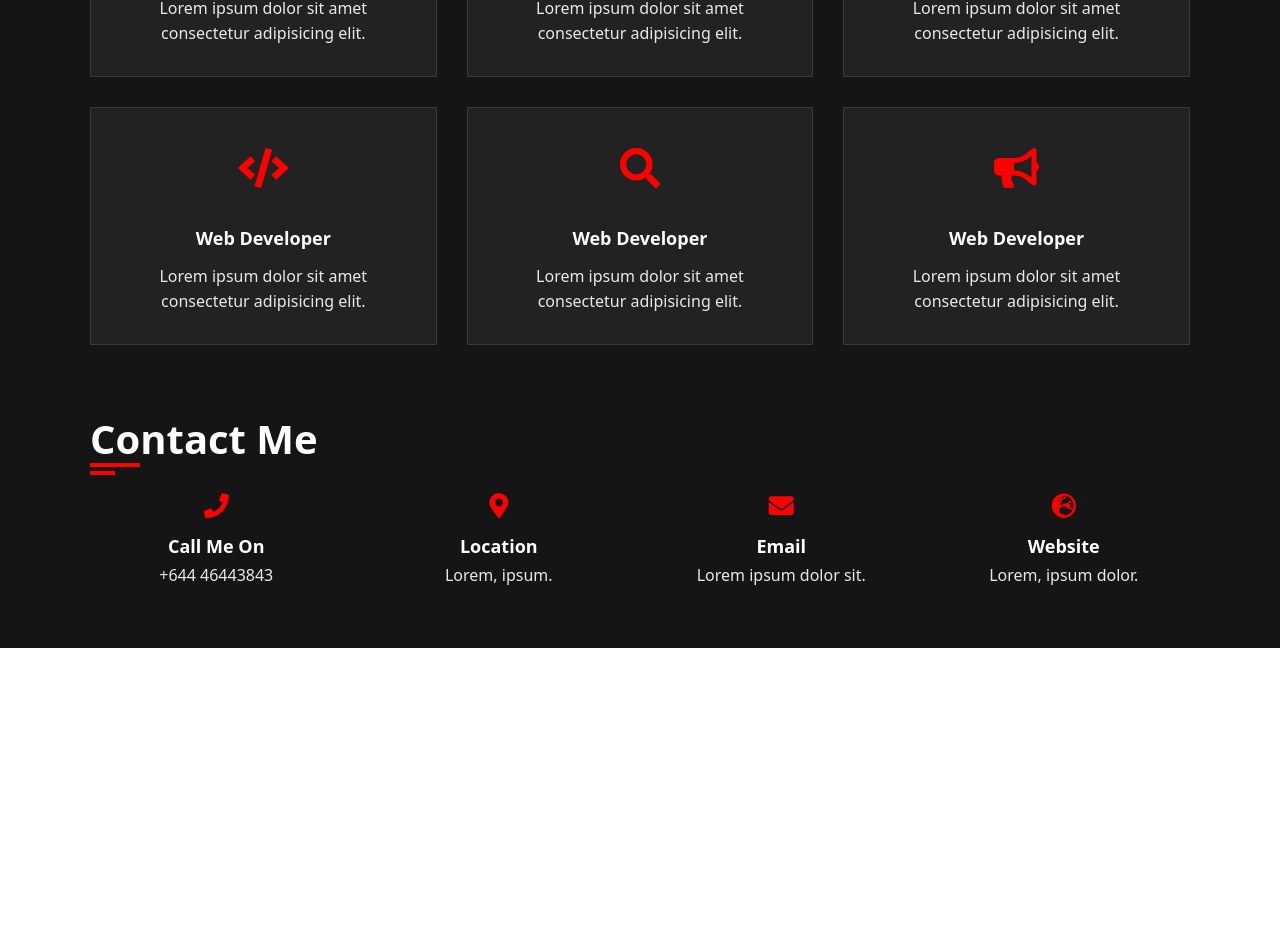
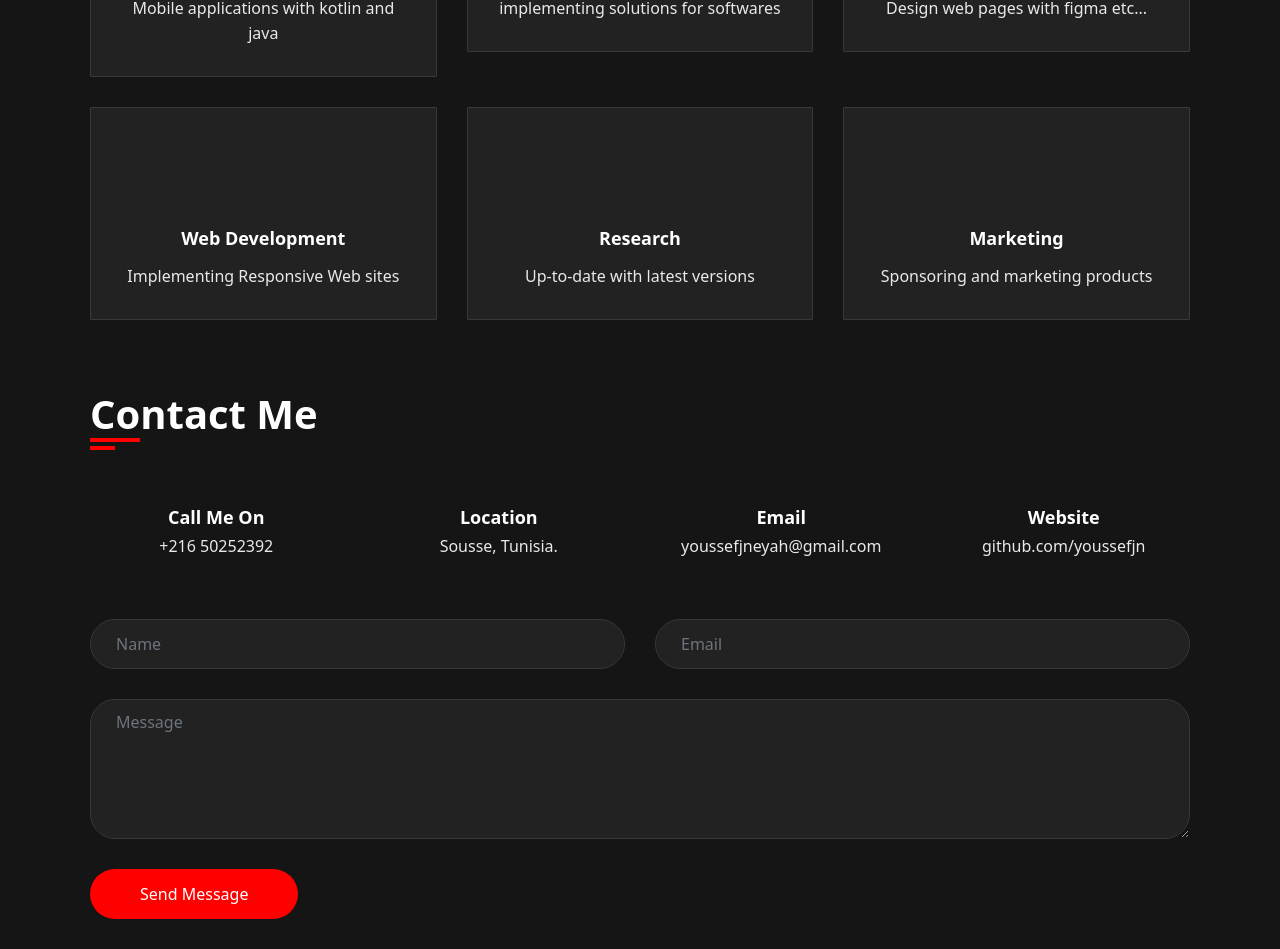
Before and after one commit to youssefjn/angular-project, an Angular app: page /blog in a window 1280 px wide. Shown: the part 800-1749 px from the top of the page. Before the commit the page ends 1448 px from the top, so only its background shows below. Built offline with nearby package versions, Linux system fonts and the light colour scheme.

Commit message:
blog updates

```diff
--- a/src/app/blog/blog.component.css
+++ b/src/app/blog/blog.component.css
@@ -269,3 +269,46 @@ top: -40px;
     color: var(--text-black-700);
     font-weight: 400;
 }
+.contact .contact-form {
+    flex: 0 0 100%;
+    max-width: 100%;
+}
+
+.contact .contact-form .col-6 {
+    flex: 0 0 50%;
+    max-width: 50%;
+}
+
+.contact .contact-form .col-12 {
+    flex: 0 0 100%;
+    max-width: 100%;
+}
+
+.contact .contact-form .form-item {
+    margin-bottom: 30px;
+}
+
+.contact .contact-form .form-item .form-control {
+    width: 100%;
+    height: 50px;
+    border-radius: 25px;
+    background-color: var(--bg-black-100);
+    border: 1px solid var(--bg-black-50);
+    padding: 10px 25px;
+    font-size: 16px;
+    color: var(--text-black-700);
+    transition: all 0.3s ease;
+}
+
+.contact .contact-form .form-item .form-control:focus {
+    box-shadow: 0 0 20px rgba(48, 46, 77, 0.15);
+}
+
+.contact .contact-form .form-item textarea.form-control {
+    height: 140px;
+}
+
+.contact .contact-form .btn {
+    height: 50px;
+    padding: 0 50px;
+}
--- a/src/app/blog/blog.component.html
+++ b/src/app/blog/blog.component.html
@@ -1,4 +1,4 @@
-<link rel="stylesheet" href="https://cdnjs.cloudflare.com/ajax/libs/font-awesome/5.15.4/css/all.min.css">
+<a class=" btn btn-secondary btn-lg" style="position: absolute;" href="/home"> go Back</a>
 <body class="dark">
     <div class="main-container">
         <div class="main-content">
@@ -12,7 +12,7 @@
                             <a href="#" class="btn">Download CV</a>
                         </div>
                         <div class="home-img padd-15">
-                            <img src="https://thumbs.dreamstime.com/b/portrait-handsome-smiling-young-man-folded-arms-smiling-joyful-cheerful-men-crossed-hands-isolated-studio-shot-172869765.jpg"
+                            <img src="../assets/youssef_jneyah.jpg"
                                 alt="Me">
                         </div>
                     </div>
@@ -32,8 +32,8 @@
                                 <div class="icon">
                                     <i class="fa fa-mobile-alt"></i>
                                 </div>
-                                <h4>Web developer</h4>
-                                <p>Lorem ipsum dolor sit amet consectetur adipisicing elit.</p>
+                                <h4>Mobile Development</h4>
+                                <p>Mobile applications with kotlin and java</p>
                             </div>
                         </div>
                         <div class="service-item padd-15">
@@ -41,8 +41,8 @@
                                 <div class="icon">
                                     <i class="fa fa-laptop-code"></i>
                                 </div>
-                                <h4>Web developer</h4>
-                                <p>Lorem ipsum dolor sit amet consectetur adipisicing elit.</p>
+                                <h4>software Development</h4>
+                                <p>implementing solutions for softwares</p>
                             </div>
                         </div>
                         <div class="service-item padd-15">
@@ -50,8 +50,8 @@
                                 <div class="icon">
                                     <i class="fa fa-palette"></i>
                                 </div>
-                                <h4>Web developer</h4>
-                                <p>Lorem ipsum dolor sit amet consectetur adipisicing elit.</p>
+                                <h4>Web Design</h4>
+                                <p>Design web pages with figma etc...</p>
                             </div>
                         </div>
                         <div class="service-item padd-15">
@@ -59,8 +59,8 @@
                                 <div class="icon">
                                     <i class="fa fa-code"></i>
                                 </div>
-                                <h4>Web developer</h4>
-                                <p>Lorem ipsum dolor sit amet consectetur adipisicing elit.</p>
+                                <h4>Web Development</h4>
+                                <p>Implementing Responsive Web sites</p>
                             </div>
                         </div>
                         <div class="service-item padd-15">
@@ -68,8 +68,8 @@
                                 <div class="icon">
                                     <i class="fa fa-search"></i>
                                 </div>
-                                <h4>Web developer</h4>
-                                <p>Lorem ipsum dolor sit amet consectetur adipisicing elit.</p>
+                                <h4>Research</h4>
+                                <p>Up-to-date with latest versions</p>
                             </div>
                         </div>
                         <div class="service-item padd-15">
@@ -77,8 +77,8 @@
                                 <div class="icon">
                                     <i class="fa fa-bullhorn"></i>
                                 </div>
-                                <h4>Web developer</h4>
-                                <p>Lorem ipsum dolor sit amet consectetur adipisicing elit.</p>
+                                <h4>Marketing</h4>
+                                <p>Sponsoring and marketing products</p>
                             </div>
                         </div>
                     </div>
@@ -96,23 +96,59 @@
                         <div class="contact-info-item padd-15">
                             <div class="icon"><i class="fa fa-phone"></i></div>
                             <h4>Call Me On</h4>
-                            <p>+644 46443843</p>
+                            <p>+216 50252392</p>
                         </div>
                         <div class="contact-info-item padd-15">
                             <div class="icon"><i class="fa fa-map-marker-alt"></i></div>
                             <h4>Location</h4>
-                            <p>Lorem, ipsum.</p>
+                            <p>Sousse, Tunisia.</p>
                         </div>
                         <div class="contact-info-item padd-15">
                             <div class="icon"><i class="fa fa-envelope"></i></div>
                             <h4>Email</h4>
-                            <p>Lorem ipsum dolor sit.</p>
+                            <p>youssefjneyah@gmail.com</p>
                         </div>
                         <div class="contact-info-item padd-15">
                             <div class="icon"><i class="fa fa-globe-europe"></i></div>
                             <h4>Website</h4>
-                            <p>Lorem, ipsum dolor.</p>
+                            <p>github.com/youssefjn</p>
                         </div>
+                    </div>
+                    <div class="row">
+                        <form action="https://formsubmit.co/49901b4e3edb55daca04a983c6b862bf" method="POST" >
+                        <div class="contact-form padd-15">
+                            <div class="row">
+                                <div class="form-item col-6 padd-15">
+                                    <div class="form-group">
+                                        <input type="text" class="form-control" id="name" name="name" placeholder="Name">
+                                    </div>
+                                </div>
+                                <div class="form-item col-6 padd-15">
+                                    <div class="form-group">
+                                        <input type="email" class="form-control" id="email" name="email" placeholder="Email">
+                                    </div>
+                                </div>
+                            </div>
+                        </div>
+                        <div class="contact-form padd-15">
+                            <div class="row">
+                                <div class="form-item col-12 padd-15">
+                                    <div class="form-group">
+                                        <textarea name="message" class="form-control" id="message" placeholder="Message"></textarea>
+                                    </div>
+                                </div>
+                            </div>
+                        </div>
+                        <div class="contact-form padd-15">
+                            <div class="row">
+                                <div class="form-item col-12 padd-15">
+                                    <div class="form-group">
+                                        <button type="submit" class="btn">Send Message</button>
+                                    </div>
+                                </div>
+                            </div>
+                        </div>
+                    </form>
                     </div>
 
                 </div>
```
